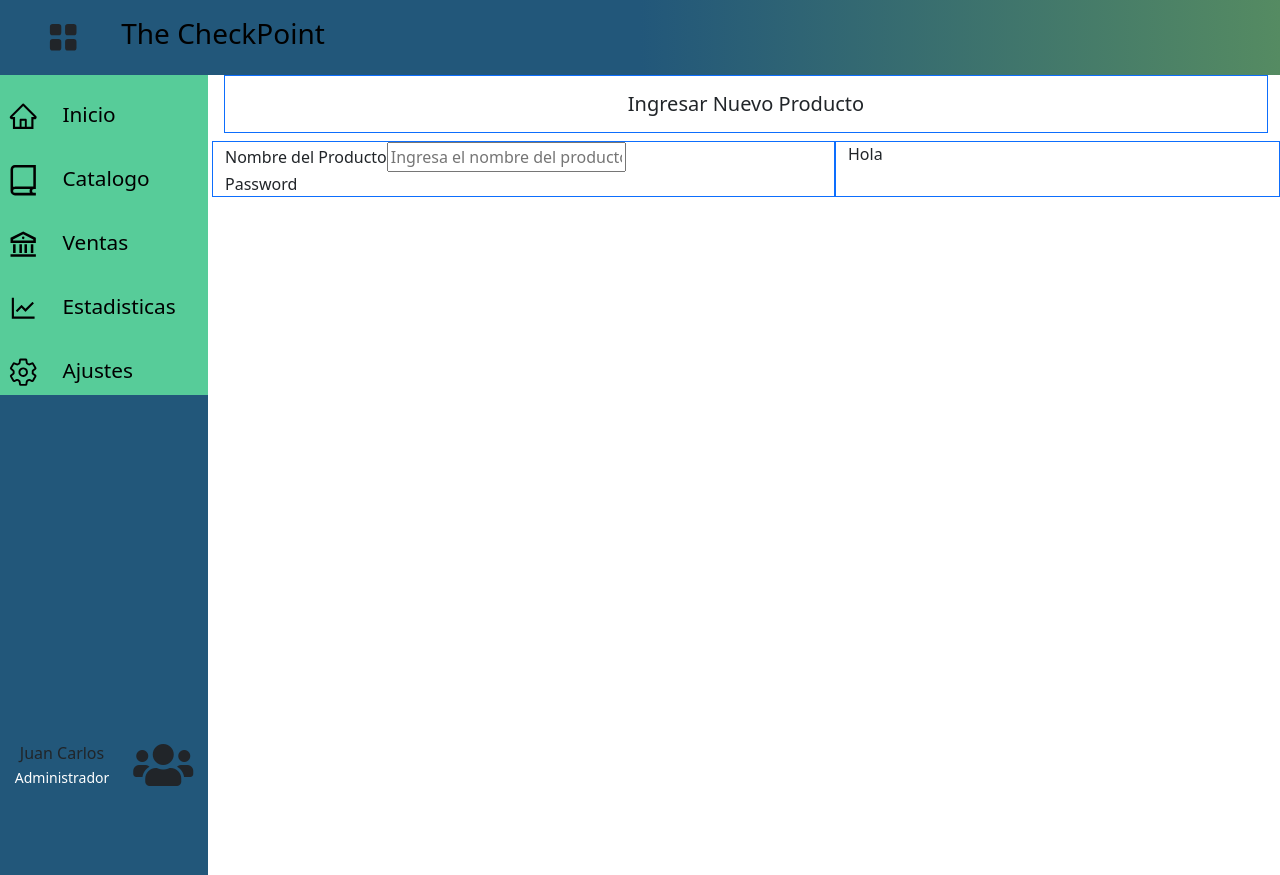
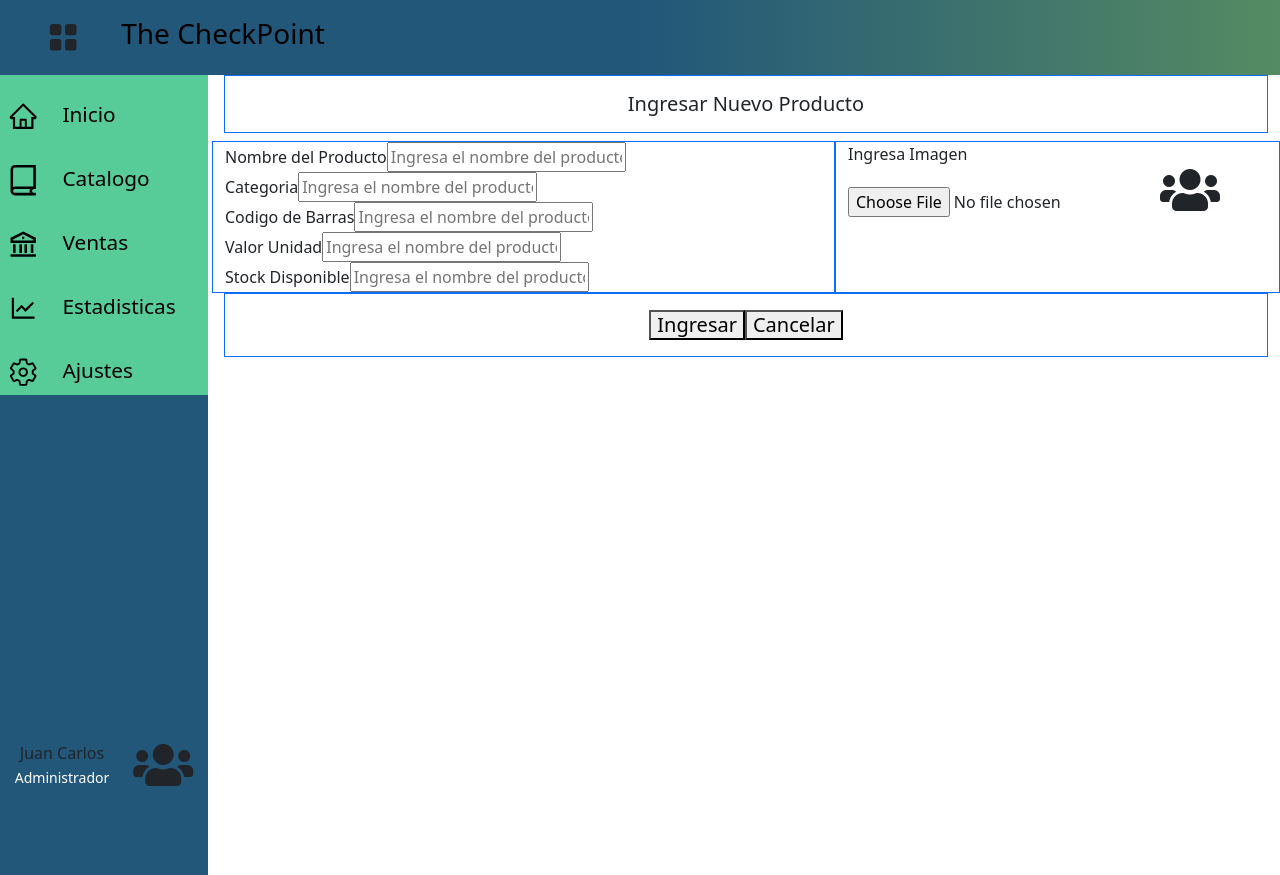
Before and after one commit to Veliz97N/the_checkpoint, a React (Create React App) app: page /Catalogo_IngresarNuevoProducto in a window 1280 px wide. Built offline with nearby package versions, Linux system fonts and the light colour scheme.

Commit message:
Added estructura de ingresarnuevoproducto

```diff
--- a/src/Vistas/Catalogo/IngresarNuevoProducto.js
+++ b/src/Vistas/Catalogo/IngresarNuevoProducto.js
@@ -15,13 +15,32 @@ const IngresarNuevoProducto = () => {
 
                         </div>
                         <div class="form-group">
-                            <label for="exampleInputPassword1">Password</label>
-
+                            <label for="exampleInputPassword1">Categoria</label>
+                            <input type="text" name="" id="" placeholder="Ingresa el nombre del producto"/>
+                        </div>
+                        <div class="form-group">
+                            <label for="exampleInputPassword1">Codigo de Barras</label>
+                            <input type="text" name="" id="" placeholder="Ingresa el nombre del producto"/>
+                        </div>
+                        <div class="form-group">
+                            <label for="exampleInputPassword1">Valor Unidad</label>
+                            <input type="text" name="" id="" placeholder="Ingresa el nombre del producto"/>
+                        </div>
+                        <div class="form-group">
+                            <label for="exampleInputPassword1">Stock Disponible</label>
+                            <input type="text" name="" id="" placeholder="Ingresa el nombre del producto"/>
                         </div>
                     </div>
                     <div className="col-5 border border-primary">
-                        Hola
+                        <label for="exampleInputPassword1">Ingresa Imagen </label>
+                        <input type="file" name="" id="" />
+                        <i class="fas fa-users fa-3x"></i>
                     </div>
+                </div>
+                <div className=" h5 col-12 d-flex justify-content-center border border-primary py-3">
+
+                    <button>Ingresar</button>
+                    <button>Cancelar</button>
                 </div>
             </form>
 
```
